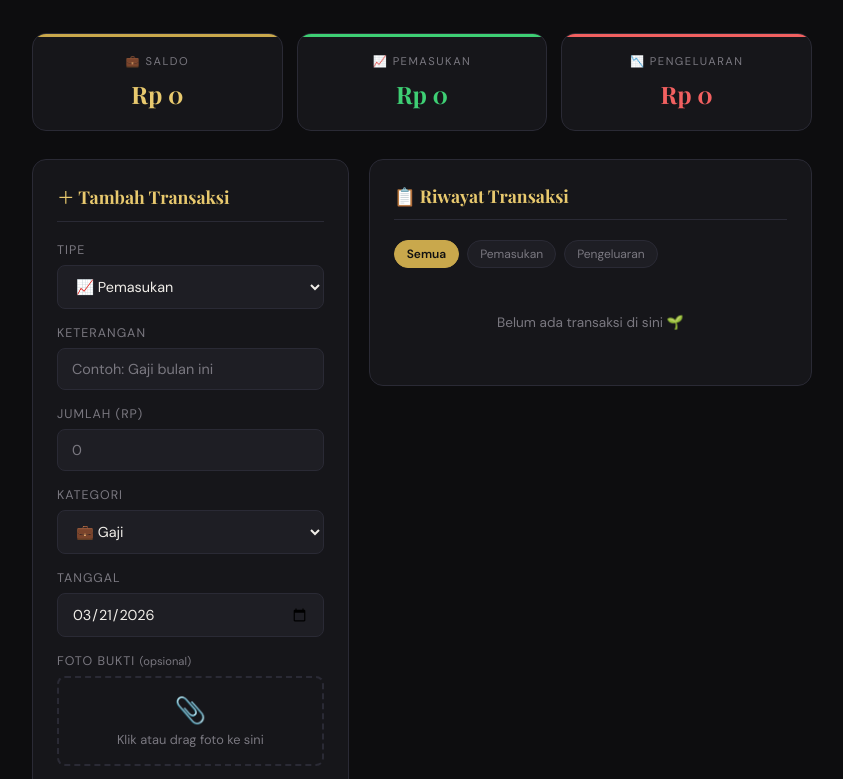
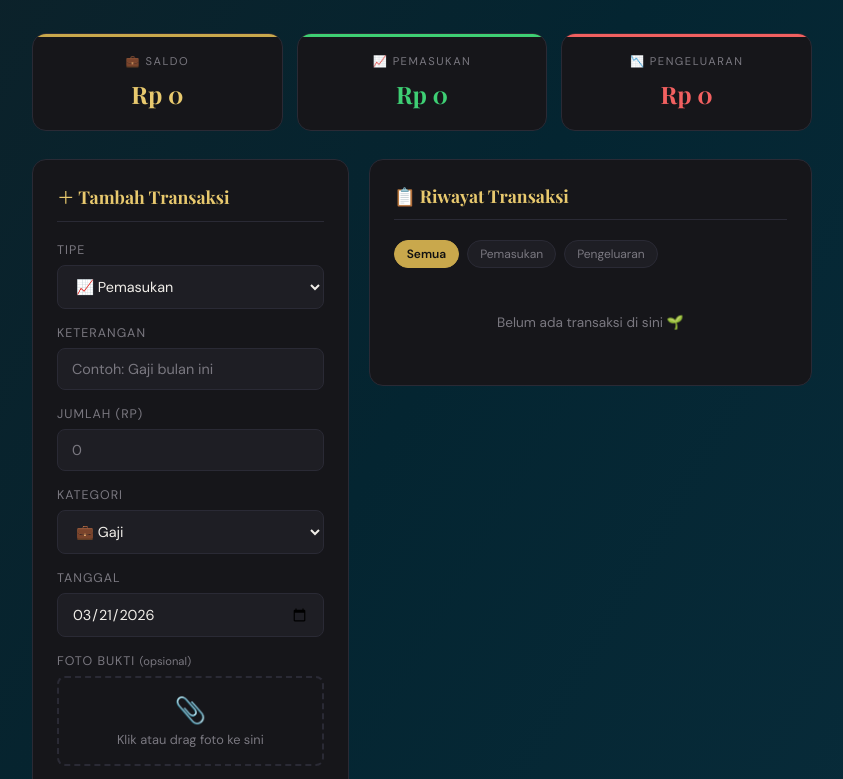
Before and after one commit to Rapzkuy/DompetKu, a plain HTML site: page index.html in a window 1280 px wide. Shown: the part 156-935 px from the top of the page, without its empty margins (218-1061 px from the left). Drawn offline with nearby package versions, Linux system fonts and the light colour scheme.

Commit message:
Update index.html

```diff
--- a/index.html
+++ b/index.html
@@ -37,7 +37,7 @@
       Contoh penggunaan: color: var(--gold);
     */
     :root {
-      --bg:        #0d0d0f;   /* Warna latar belakang utama (hitam pekat) */
+      --bg:linear-gradient(120deg, #0f2027, #042531, #092d3c);   /* Warna latar belakang utama (hitam pekat) */
       --surface:   #16161a;   /* Warna kartu/kotak (abu gelap) */
       --surface2:  #1e1e24;   /* Warna permukaan kedua (sedikit lebih terang) */
       --border:    #2a2a35;   /* Warna garis tepi/border */
```
